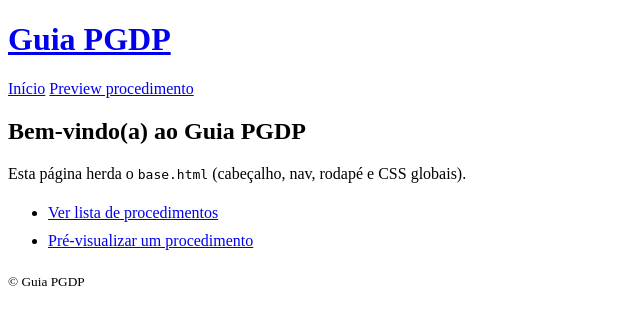
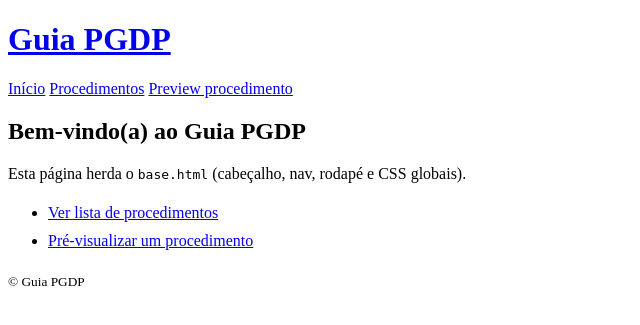
Before and after one commit to CODEP2025/Guia_PGDP, a Django app: page / in a window 1280 px wide. Shown: the top 325 px of the page, without its empty margins (0-640 px from the left). Run offline with Django 5.2, Linux system fonts and the light colour scheme.

Commit message:
base.html

```diff
--- a/guia/templates/guia/base.html
+++ b/guia/templates/guia/base.html
@@ -16,6 +16,7 @@
       <h1 class="site-title"><a href="/">Guia PGDP</a></h1>
       <nav class="site-nav">
         <a href="/">Início</a>
+        <a href="/procedimentos/">Procedimentos</a>
         <a href="/preview/">Preview procedimento</a>
       </nav>
     </div>
```
